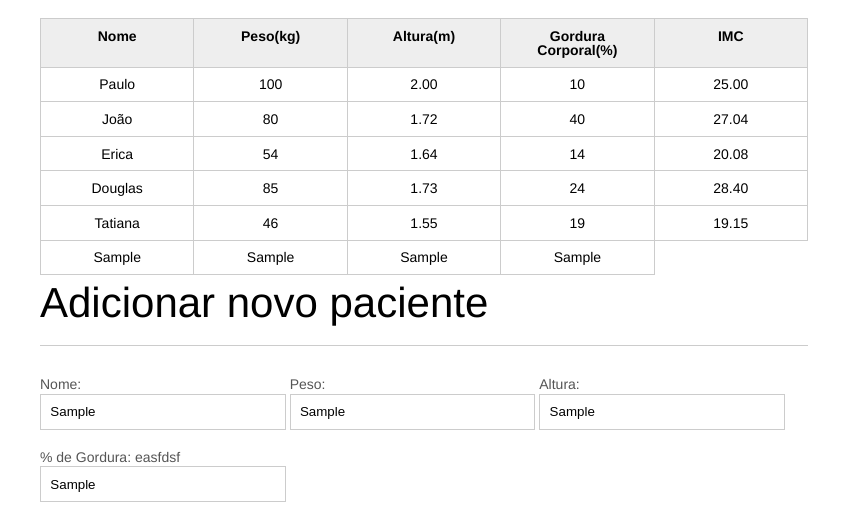
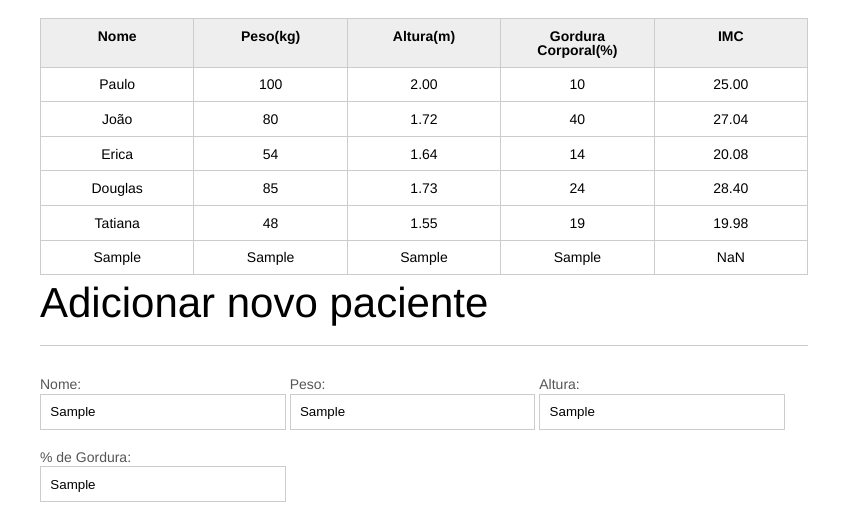
Before and after one commit to CezarDiasMartins/JavaScript-Programando-na-linguagem-da-web, a plain HTML site: page introducao-javascript/index.html in a window 1280 px wide. Both pictures are taken after typing "Sample", "Sample", "Sample", "Sample" into the empty fields and a click on the button "Adicionar". Shown: the part 123-637 px from the top of the page, 216-1064 px from the left. Drawn offline with Linux system fonts and the light colour scheme.

Commit message:
atualizacao

```diff
--- a/introducao-javascript/index.html
+++ b/introducao-javascript/index.html
@@ -62,7 +62,7 @@
 					</tr>
 					<tr class="paciente">
 						<td class="info-nome">Tatiana</td>
-						<td class="info-peso">46</td>
+						<td class="info-peso">48</td>
 						<td class="info-altura">1.55</td>
 						<td class="info-gordura">19</td>
 						<td class="info-imc">0</td>
@@ -91,7 +91,7 @@
 					class="campo campo-medio">
 			</div>
 			<div class="grupo">
-				<label for="gordura">% de Gordura: easfdsf </label>
+				<label for="gordura">% de Gordura:</label>
 				<input id="gordura" type="text" placeholder="digite a porcentagem de gordura do seu paciente"
 					class="campo campo-medio">
 			</div>
@@ -100,7 +100,8 @@
 		</form>
 	</section>
 
-	<script src="js/principal.js"></script>
+	<script src="js/calcula-imc.js"></script>
+	<script src="js/form.js"></script>
 
 </body>
 
--- /dev/null
+++ b/introducao-javascript/js/calcula-imc.js
@@ -0,0 +1,45 @@
+var titulo = document.querySelector(".titulo");
+titulo.textContent = "Aparecida Nutricionista";
+
+var pacientes = document.querySelectorAll(".paciente");
+
+for (var i = 0; i < pacientes.length; i++) {
+
+    var paciente = pacientes[i];
+
+    var tdPeso = paciente.querySelector(".info-peso");
+    var peso = tdPeso.textContent;
+
+    var tdAltura = paciente.querySelector(".info-altura");
+    var altura = tdAltura.textContent;
+
+    var tdImc = paciente.querySelector(".info-imc");
+
+    var pesoEhValido = true;
+    var alturaEhValida = true;
+
+    if (peso <= 0 || peso >= 1000) {
+        console.log("Peso inválido!");
+        pesoEhValido = false;
+        tdImc.textContent = "Peso inválido";
+        paciente.classList.add("paciente-invalido");
+    }
+
+    if (altura <= 0 || altura >= 3.00) {
+        console.log("Altura inválida!");
+        alturaEhValida = false;
+        tdImc.textContent = "Altura inválida";
+        paciente.classList.add("paciente-invalido");
+    }
+
+    if (alturaEhValida && pesoEhValido) {
+        var imc = calculaImc(peso, altura);
+        tdImc.textContent = imc;
+    }
+}
+
+function calculaImc(peso, altura){
+    var imc = 0;
+    imc = peso / (altura * altura);
+    return imc.toFixed(2);
+}
--- /dev/null
+++ b/introducao-javascript/js/form.js
@@ -0,0 +1,36 @@
+var botaoAdicionar = document.querySelector("#adicionar-paciente");
+botaoAdicionar.addEventListener("click", function(event) {
+    event.preventDefault();
+
+    var form = document.querySelector("#form-adiciona");
+
+    var nome = form.nome.value;
+    var peso = form.peso.value;
+    var altura = form.altura.value;
+    var gordura = form.gordura.value;
+
+    var pacienteTr = document.createElement("tr");
+
+    var nomeTd = document.createElement("td");
+    var pesoTd = document.createElement("td");
+    var alturaTd = document.createElement("td");
+    var gorduraTd = document.createElement("td");
+    var imcTd = document.createElement("td");
+
+    nomeTd.textContent = nome;
+    pesoTd.textContent = peso;
+    alturaTd.textContent = altura;
+    gorduraTd.textContent = gordura;
+    imcTd.textContent = calculaImc(peso, altura);;
+
+    pacienteTr.appendChild(nomeTd);
+    pacienteTr.appendChild(pesoTd);
+    pacienteTr.appendChild(alturaTd);
+    pacienteTr.appendChild(gorduraTd);
+    pacienteTr.appendChild(imcTd);
+
+    var tabela = document.querySelector("#tabela-pacientes");
+
+    tabela.appendChild(pacienteTr);
+
+});
--- a/introducao-javascript/js/principal.js
+++ /dev/null
@@ -1,75 +0,0 @@
-var titulo = document.querySelector(".titulo");
-titulo.textContent = "Aparecida Nutricionista";
-
-var pacientes = document.querySelectorAll(".paciente");
-
-for (var i = 0; i < pacientes.length; i++) {
-
-    var paciente = pacientes[i];
-
-    var tdPeso = paciente.querySelector(".info-peso");
-    var peso = tdPeso.textContent;
-
-    var tdAltura = paciente.querySelector(".info-altura");
-    var altura = tdAltura.textContent;
-
-    var tdImc = paciente.querySelector(".info-imc");
-
-    var pesoEhValido = true;
-    var alturaEhValida = true;
-
-    if (peso <= 0 || peso >= 1000) {
-        console.log("Peso inválido!");
-        pesoEhValido = false;
-        tdImc.textContent = "Peso inválido";
-        paciente.classList.add("paciente-invalido");
-    }
-
-    if (altura <= 0 || altura >= 3.00) {
-        console.log("Altura inválida!");
-        alturaEhValida = false;
-        tdImc.textContent = "Altura inválida";
-        paciente.classList.add("paciente-invalido");
-    }
-
-    if (alturaEhValida && pesoEhValido) {
-        var imc = peso / (altura * altura);
-        tdImc.textContent = imc.toFixed(2);
-    }
-}
-
-var botaoAdicionar = document.querySelector("#adicionar-paciente");
-botaoAdicionar.addEventListener("click", function(event) {
-    event.preventDefault();
-
-    debugger;
-    var form = document.querySelector("#form-adiciona");
-
-    var nome = form.nome.value;
-    var peso = form.peso.value;
-    var altura = form.altura.value;
-    var gordura = form.gordura.value;
-
-    var pacienteTr = document.createElement("tr");
-
-    var nomeTd = document.createElement("td");
-    var pesoTd = document.createElement("td");
-    var alturaTd = document.createElement("td");
-    var gorduraTd = document.createElement("td");
-    var imcTd = document.createElement("td");
-
-    nomeTd.textContent = nome;
-    pesoTd.textContent = peso;
-    alturaTd.textContent = altura;
-    gorduraTd.textContent = gordura;
-
-    pacienteTr.appendChild(nomeTd);
-    pacienteTr.appendChild(pesoTd);
-    pacienteTr.appendChild(alturaTd);
-    pacienteTr.appendChild(gorduraTd);
-
-    var tabela = document.querySelector("#tabela-pacientes");
-
-    tabela.appendChild(pacienteTr);
-
-});
```
